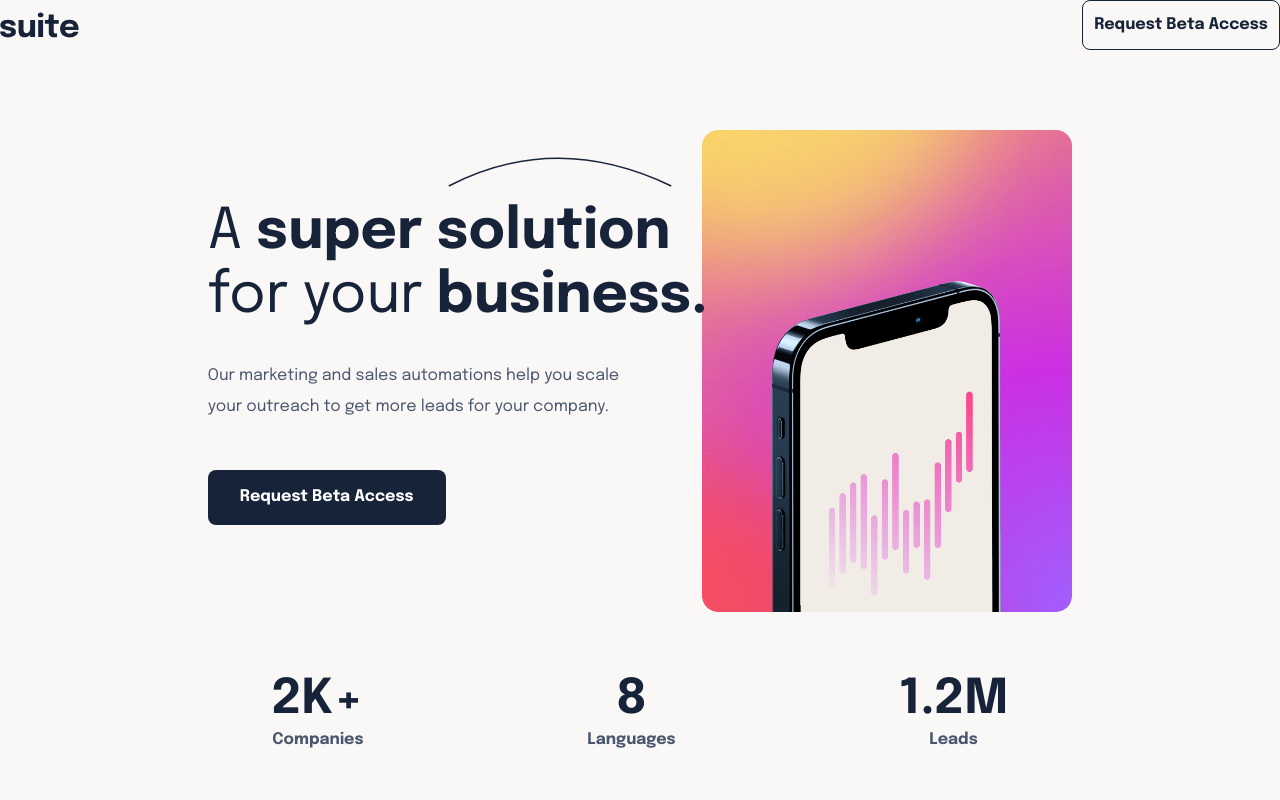
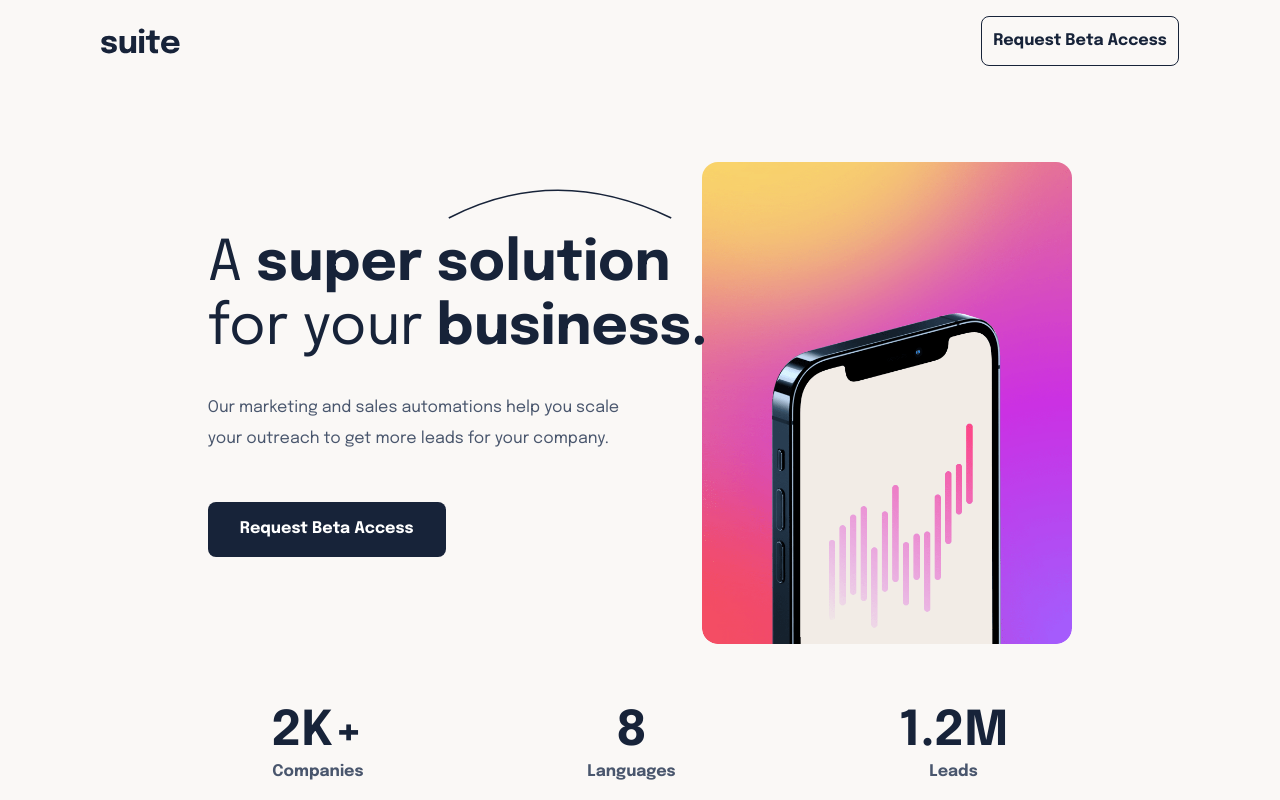
Before and after one commit to webstormcam/Suite_Landing_Page, a plain HTML site: page index.html in a window 1280 px wide. Shown: the top 800 px of the page. Drawn offline with Linux system fonts and the light colour scheme.

```diff
--- a/style.css
+++ b/style.css
@@ -39,7 +39,10 @@ header {
     align-items: center;
     justify-content: space-between;
     width: 100%;
-    /* max-width: 1110px; */
+    max-width: 1110px;
+    padding: 1rem;
+
+
 }
 
 .beta_button {
@@ -61,7 +64,8 @@ header {
 
 main {
     margin-top: 5rem;
-    overflow-x: hidden;
+    padding: 0rem 1rem 0rem 1rem;
+
 }
 
 #words_img {
```
